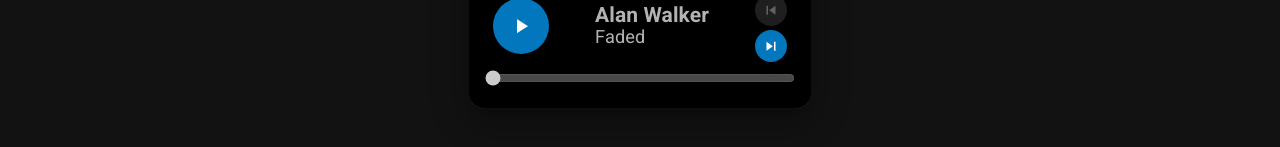
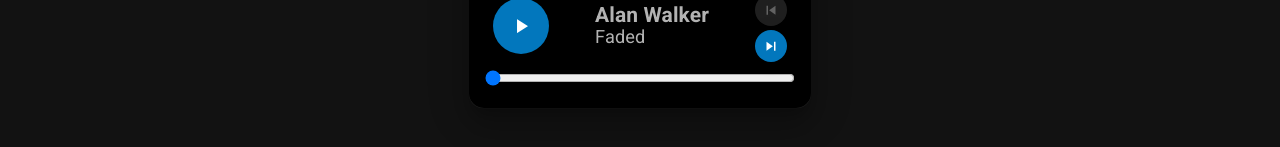
Before and after one commit to JeremyGendre/ynov-courses, a Vue app in the folder songplaylist/: page / in a window 1280 px wide. Both pictures are taken after a click on the button "START". Shown: the part 491-638 px from the top of the page. Built offline with nearby package versions, Linux system fonts and the light colour scheme.

Commit message:
max duration management + progressbar management

```diff
--- a/songplaylist/src/components/player/Player.vue
+++ b/songplaylist/src/components/player/Player.vue
@@ -28,7 +28,7 @@
                     </div>
                 </div>
                 <div class="mt-2">
-                    <input type="range" disabled class="w-full" min="0" :max="song.duration" v-model="musicTimer" />
+                    <input type="range" class="w-full" min="0" :max="audioDuration" v-model="musicTimer" />
                 </div>
             </v-card-text>
         </v-card>
@@ -47,10 +47,12 @@
         data : () => ({
             musicTimer: 0,
             playing: false,
-            audioSong : null
+            audioSong : null,
+            audioDuration: 0
         }),
         created(){
             this.audioSong = new Audio(this.song.src);
+            this.getDuration();
         },
         methods: {
             play(){
@@ -82,11 +84,18 @@
             previous(){
                 this.audioSong.pause();
                 this.$emit('previous');
+            },
+            getDuration(){
+                const self = this;
+                this.audioSong.addEventListener("loadedmetadata", function(e){
+                    self.audioDuration = Math.ceil(e.currentTarget.duration);
+                });
             }
         },
         watch:{
             song(newVal){
                 this.audioSong = new Audio(newVal.src);
+                this.getDuration();
                 if(this.playing){
                     this.audioSong.play();
                 }
@@ -98,6 +107,9 @@
                 }else{
                     this.audioSong.pause();
                 }
+            },
+            musicTimer(){
+                this.audioSong.currentTime = this.musicTimer;
             }
         }
     }
```
